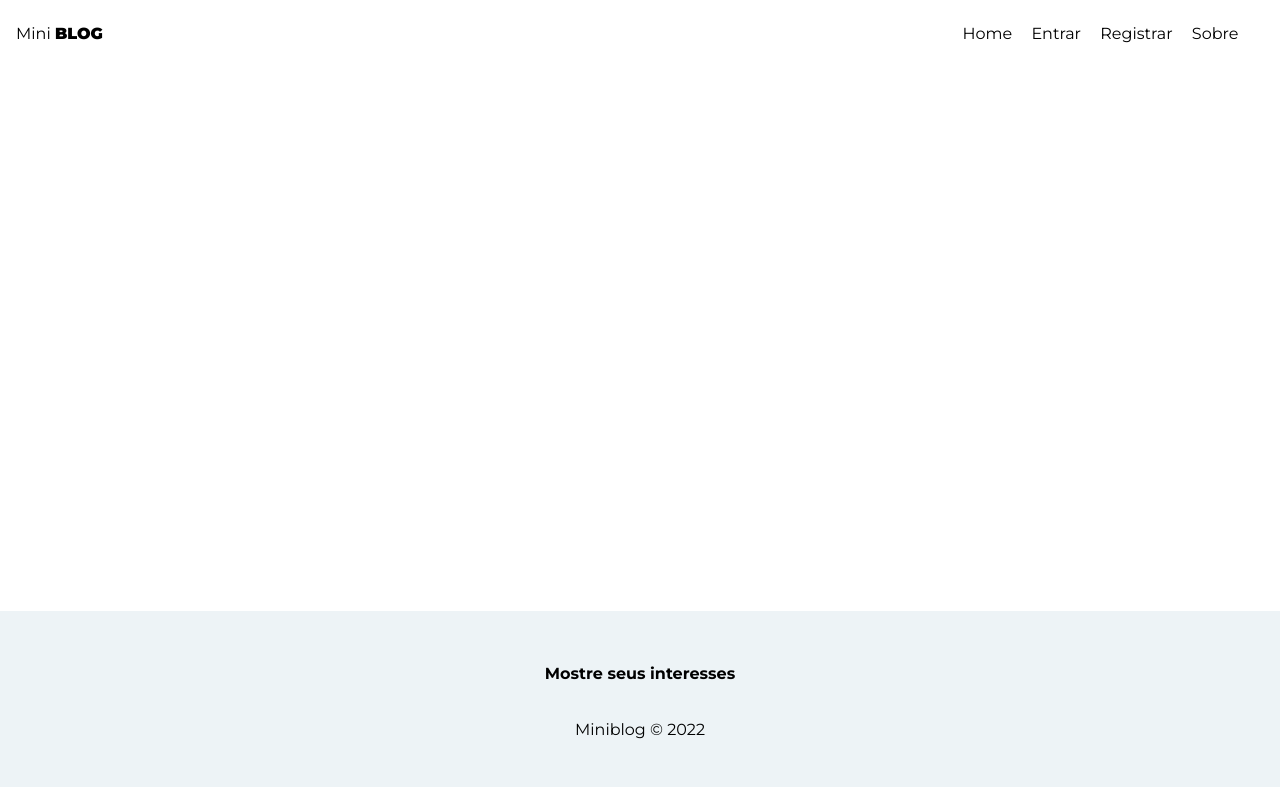
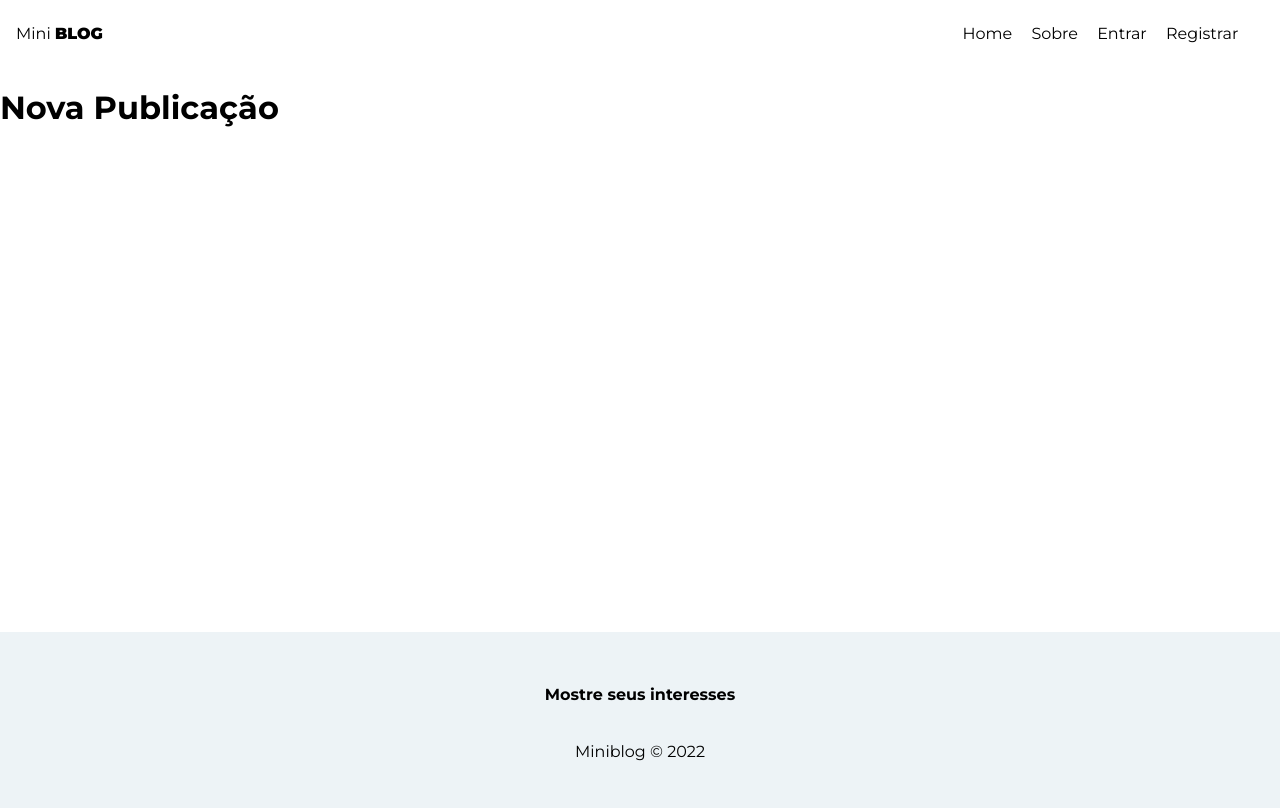
Before and after one commit to FAFAzin/Miniblog, a React (Create React App) app in the folder miniblog/: page /post/create in a window 1280 px wide. Built offline with nearby package versions, Linux system fonts and the light colour scheme; no server answers.

Commit message:
Links para o usuário autenticado

```diff
--- a/miniblog/src/App.js
+++ b/miniblog/src/App.js
@@ -15,6 +15,8 @@
 import About from './pages/About/About';
 import Register from './pages/register/Register';
 import Login from './pages/Login/Login';
+import CreatePost from './pages/CreatePost/CreatePost';
+import Dashboard from './pages/Dashboard/Dashboard';
 
 
 //components
@@ -51,6 +53,8 @@
               <Route path='/about' element={ <About /> } />
               <Route path='/login' element={ <Login /> } />
               <Route path='/register' element={ <Register /> } />
+              <Route path='/post/create' element={<CreatePost />} />
+              <Route path='/dashboard' element={<Dashboard />} />
           </Routes>
         </div>
         <Footer />
--- a/miniblog/src/components/Navbar.js
+++ b/miniblog/src/components/Navbar.js
@@ -1,9 +1,15 @@
 import { NavLink } from "react-router-dom";
+
+import { useAuthentication } from "../Hooks/useAuthentication";
+import {useAuthValue} from '../Context/AuthContext'
 
 //css
 import styles from './Navbar.module.css';
 
 const Navbar = () => {
+
+    const {user} = useAuthValue();
+
   return (
     <nav className={styles.navbar}>
         <NavLink to='/' className={styles.brand}>
@@ -15,6 +21,12 @@
                     Home</NavLink>
                 </li>
                 <li>
+                <NavLink to='/about' className={({isActive}) => (isActive ? styles.active : '')}>
+                Sobre</NavLink>
+                </li>
+                {!user && (
+                    <>
+                     <li>
                     <NavLink to='/login' className={({isActive}) => (isActive ? styles.active : '')}>
                     Entrar</NavLink>
                 </li>
@@ -22,10 +34,21 @@
                 <NavLink to='/register' className={({isActive}) => (isActive ? styles.active : '')}>
                 Registrar</NavLink>
                 </li>
+                    </>
+                )}
+
+                {user && (
+                    <>
+                     <li>
+                    <NavLink to='/post/create' className={({isActive}) => (isActive ? styles.active : '')}>
+                   Criar Post</NavLink>
+                </li>
                 <li>
-                <NavLink to='/about' className={({isActive}) => (isActive ? styles.active : '')}>
-                Sobre</NavLink>
+                <NavLink to='/dashboard' className={({isActive}) => (isActive ? styles.active : '')}>
+                Dashboard</NavLink>
                 </li>
+                    </>
+                )}
             </ul>
     </nav>
   )
--- /dev/null
+++ b/miniblog/src/pages/CreatePost/CreatePost.js
@@ -0,0 +1,11 @@
+import styles from './CreatePost.module.css';
+
+const CreatePost = () => {
+  return (
+    <div>
+        <h1>Nova Publicação</h1>
+    </div>
+  )
+}
+
+export default CreatePost
--- /dev/null
+++ b/miniblog/src/pages/Dashboard/Dashboard.js
@@ -0,0 +1,11 @@
+import styles from './Dashboard.module.css'
+
+const Dashboard = () => {
+  return (
+    <div>
+        <h1>Dashboard</h1>
+    </div>
+  )
+}
+
+export default Dashboard
```
Also changed, not shown: miniblog/src/pages/CreatePost/CreatePost.module.css (added), miniblog/src/pages/Dashboard/Dashboard.module.css (added).
